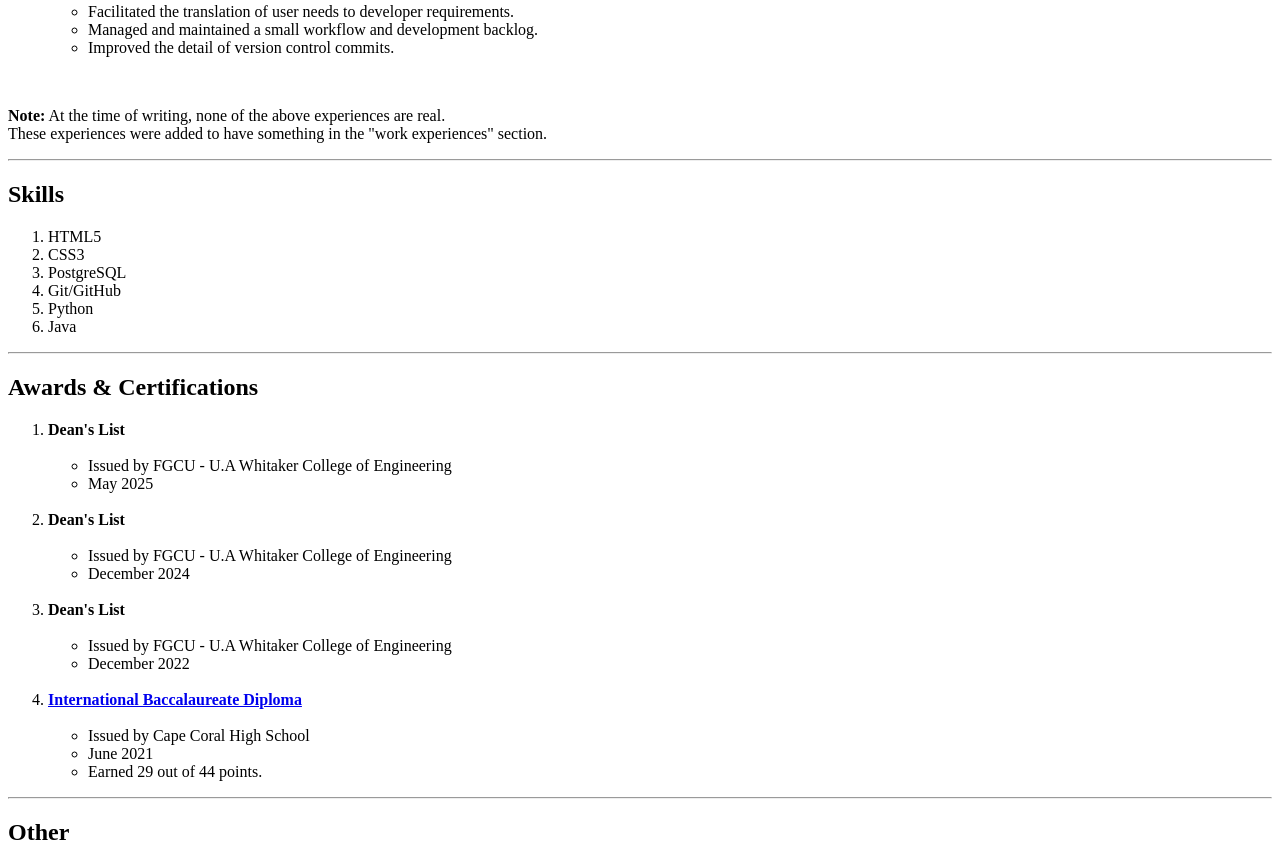
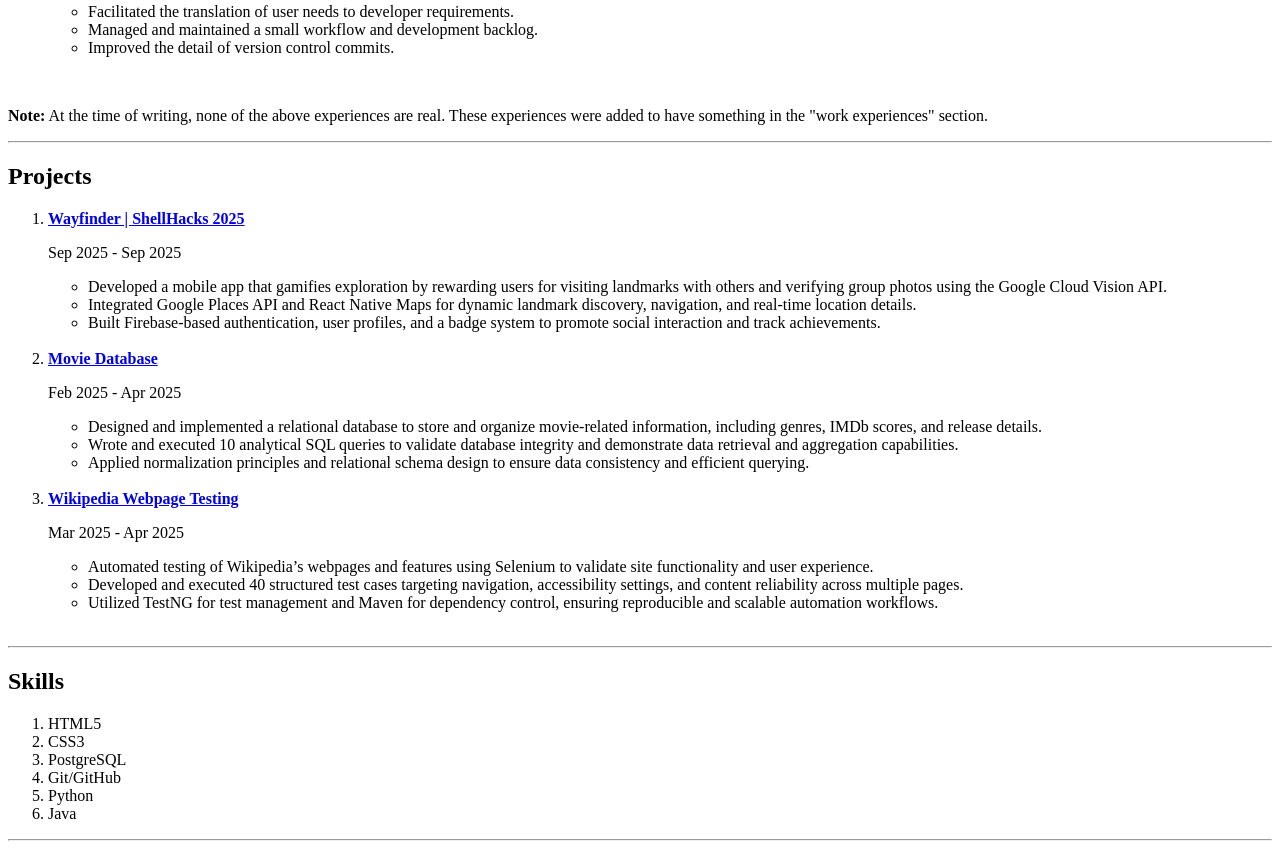
Before and after one commit to danieljlowry/Udemy-Capstone-Projects, a plain HTML site: page P1_Online_Resume/pages/index.html in a window 1280 px wide. Shown: the part 937-1786 px from the top of the page. Drawn offline with Linux system fonts and the light colour scheme.

Commit message:
1. Created and updated projects section, aligns with projects section on resume. 2. added footer. 3. Fixed broken linking of images and other pages issue due to file structure change.

```diff
--- a/P1_Online_Resume/pages/index.html
+++ b/P1_Online_Resume/pages/index.html
@@ -80,9 +80,50 @@ Desc: Udemy Capstone Project 1 - Online Resume
 </ol>
 <br/>
 
-<p><b> Note:</b> At the time of writing, none of the above experiences are real. <br/>
-These experiences were added to have something in the "work experiences" section.
+<p><b> Note:</b> At the time of writing, none of the above experiences are real.
+    These experiences were added to have something in the "work experiences" section.
 </p>
+
+<hr/>
+
+<!-- PROJECTS SECTION ------------------------------------------------------------------------------------
+ -->
+
+<h2>Projects</h2>
+
+<ol>
+    <!-- Project #1 -->
+    <li><b><a href = "https://github.com/Bartokens/Wayfinder-Shellhacks-2025">Wayfinder | ShellHacks 2025</a></b></li>
+    <p>Sep 2025 - Sep 2025</p>
+        <ul>
+            <li>Developed a mobile app that gamifies exploration by rewarding users for visiting landmarks with others and verifying group photos using the Google Cloud Vision API.</li>
+            <li>Integrated Google Places API and React Native Maps for dynamic landmark discovery, navigation, and real-time location details.</li>
+            <li>Built Firebase-based authentication, user profiles, and a badge system to promote social interaction and track achievements.</li>
+        </ul>
+    <br/>
+
+    <!-- Project #2 -->
+    <li><b><a href = "https://github.com/NickPalceski/MovieDatabase">Movie Database</a></b></li>
+    <p>Feb 2025 - Apr 2025</p>
+        <ul>
+            <li>Designed and implemented a relational database to store and organize movie-related information, including genres, IMDb scores, and release details.</li>
+            <li>Wrote and executed 10 analytical SQL queries to validate database integrity and demonstrate data retrieval and aggregation capabilities.</li>
+            <li>Applied normalization principles and relational schema design to ensure data consistency and efficient querying.</li>
+        </ul>
+    <br/>
+
+    <!-- Project #3 -->
+    <li><b><a href = "https://github.com/NickPalceski/WikipediaTesting">Wikipedia Webpage Testing</a></b></li>
+    <p>Mar 2025 - Apr 2025</p>
+        <ul>
+            <li>Automated testing of Wikipedia’s webpages and features using Selenium to validate site functionality and user experience.</li>
+            <li>Developed and executed 40 structured test cases targeting navigation, accessibility settings, and content reliability across multiple pages.</li>
+            <li>Utilized TestNG for test management and Maven for dependency control, ensuring reproducible and scalable automation workflows.</li>
+        </ul>
+    <br/>
+
+</ol>
+
 
 <hr/>
 
@@ -160,5 +201,11 @@ These experiences were added to have something in the "work experiences" section
 </ul>
 
 
+<!-- FOOTER  ------------------------------------------------------------------------------------------
+ -->
+<br/>
+<footer> © Daniel Lowry. All rights reserved.</footer>
+<br/>
+
 </body>
 </html>
```
